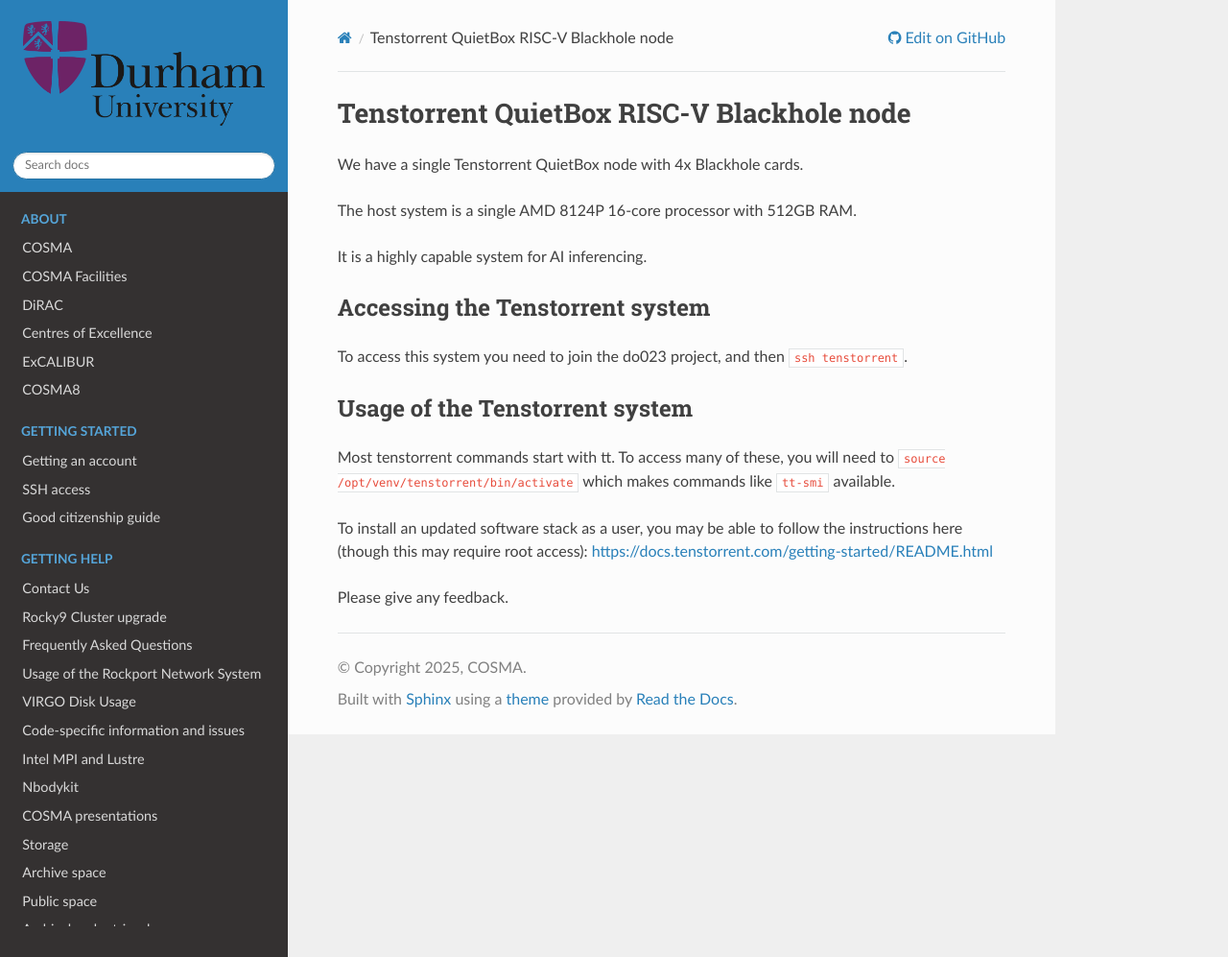
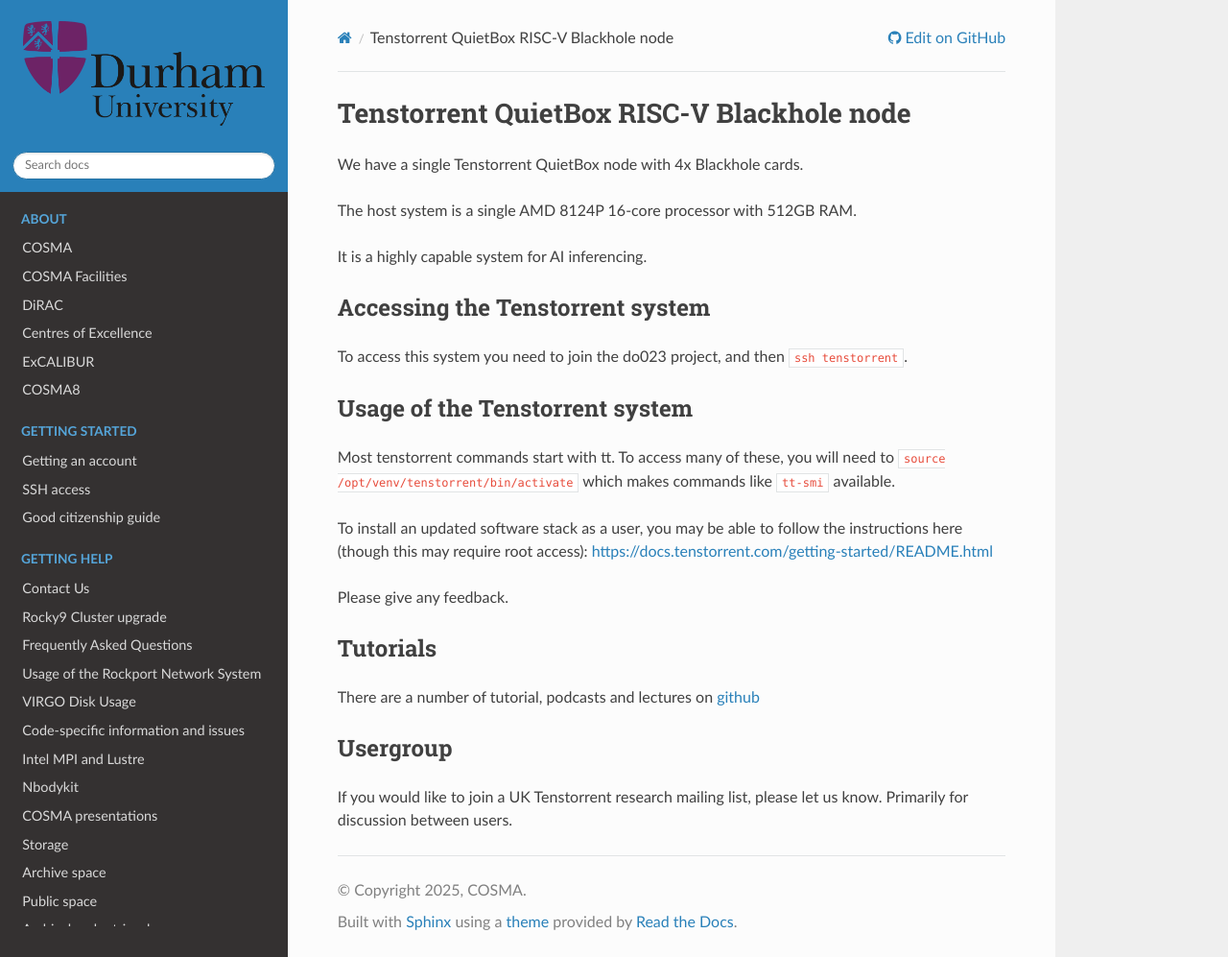
Before and after one commit to agb32/cosmadoc, a Sphinx documentation site: the page built from docs/source/tenstorrent.md, in a window 1280 px wide and 997 px high. Shown: the whole window at 96% size. Built offline with Sphinx 7.4.7 and the Read the Docs theme 3.1.0, drawn with Linux system fonts in a browser that asks for light colours.

Commit message:
added tutorial info

```diff
--- a/docs/source/tenstorrent.md
+++ b/docs/source/tenstorrent.md
@@ -18,3 +18,11 @@
 [https://docs.tenstorrent.com/getting-started/README.html](https://docs.tenstorrent.com/getting-started/README.html)
 
 Please give any feedback.
+
+## Tutorials
+
+There are a number of tutorial, podcasts and lectures on [github](https://github.com/RISCVtestbed/tt-tutorial)
+
+## Usergroup
+
+If you would like to join a UK Tenstorrent research mailing list, please let us know.  Primarily for discussion between users.
```
